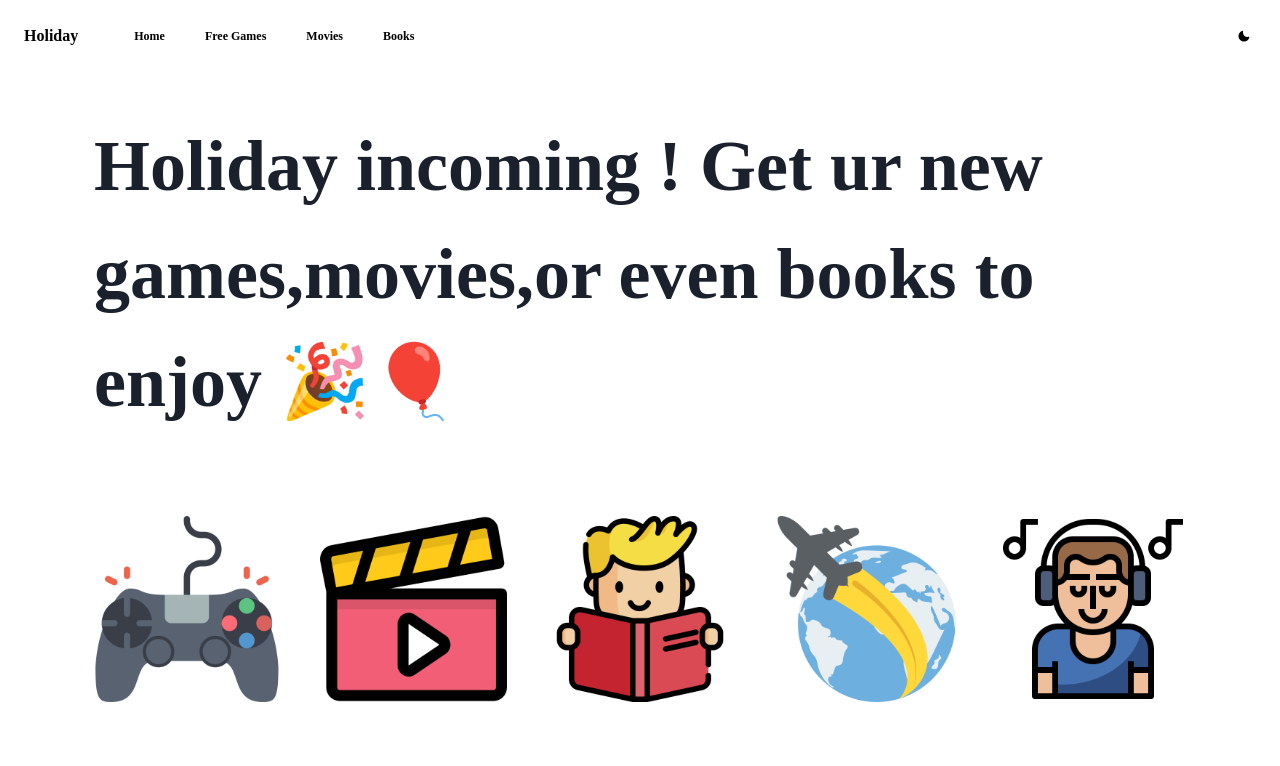
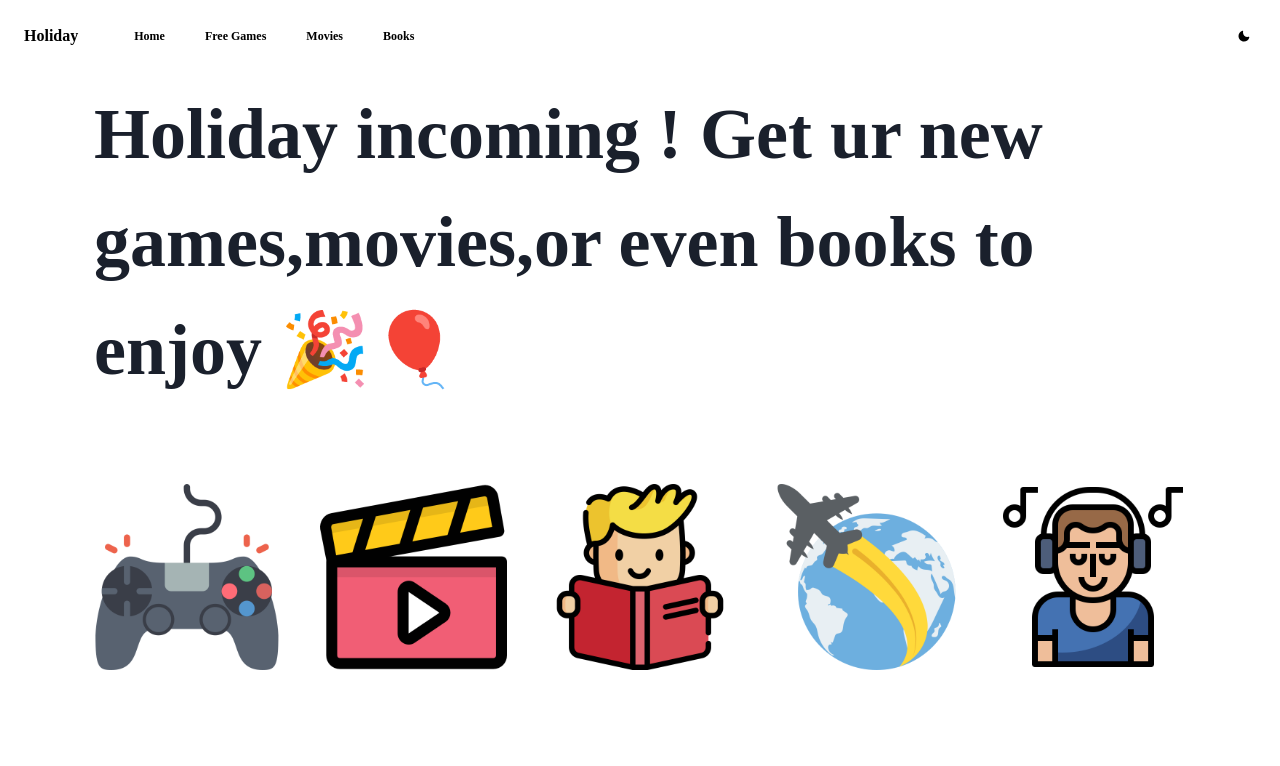
Before and after one commit to amindraa05/HolidayApp, a React (Create React App) app: page / in a window 1280 px wide. Shown: the top 766 px of the page. Built offline with nearby package versions, Linux system fonts and the light colour scheme; no server answers; a web font is replaced by a local one.

Commit message:
fixed navbar

```diff
--- a/src/page/Home.js
+++ b/src/page/Home.js
@@ -57,7 +57,7 @@ function Home(props) {
     return (
         <>
             <Layout>
-                <Container maxW="6xl" paddingX={{base:7,md:20,lg:30}} paddingY={{base:3,md:10,lg:10}}>
+                <Container maxW="6xl" paddingX={{base:7,md:20,lg:30}} paddingY={{base:20,md:20,lg:20}}>
                     <Fade duration={700} distance="30px" fraction={0.4} bottom>
                         <Heading as="h1" letterSpacing={"-.0.001rem"} lineHeight={"-.0.001rem"} fontSize={{ base: "2xl", md: "5xl", lg: "7xl" }}>
                             Holiday incoming ! Get ur new games,movies,or even books to enjoy 🎉🎈
--- a/src/structures/component/header/Header.js
+++ b/src/structures/component/header/Header.js
@@ -28,6 +28,7 @@ function Header(props) {
         <Flex
             as="header"
             align="center"
+            position="fixed"
             zIndex="9999"
             padding="1.5rem"
             width="full"
```
